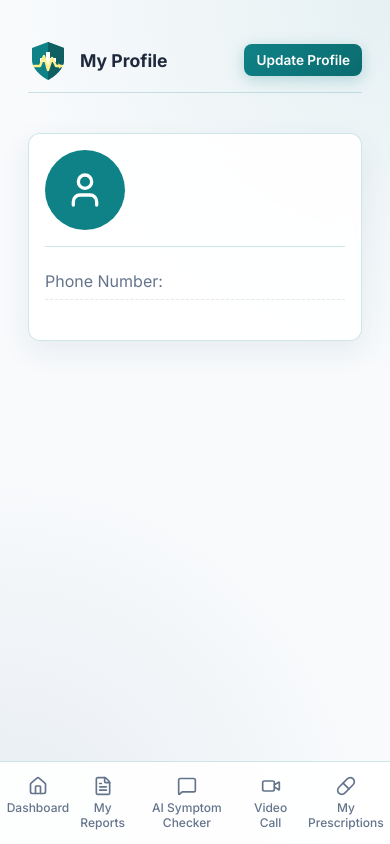
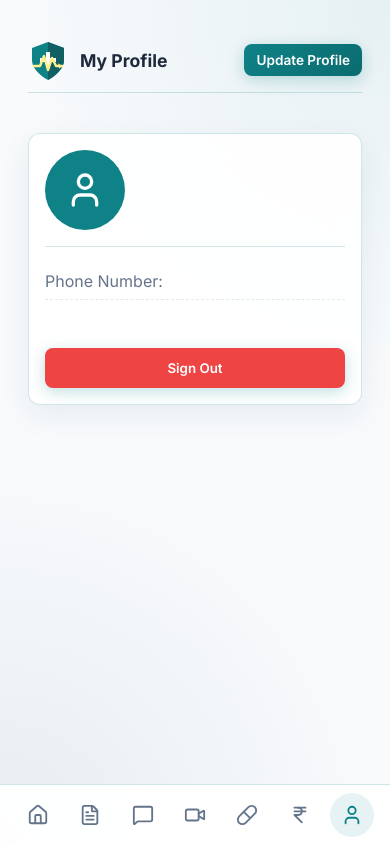
Before and after one commit to Srujan-Hannikeri/NeuroPlus-Guard, a React (Vite) app: page /profile in a window 390 px wide. Built offline with nearby package versions, Linux system fonts and the light colour scheme; no server answers.

Commit message:
Completely overhaul mobile bottom navigation bar and add logout to Profile

```diff
--- a/src/components/common/Sidebar.jsx
+++ b/src/components/common/Sidebar.jsx
@@ -58,7 +58,7 @@ const Sidebar = () => {
             className={({ isActive }) => `sidebar-item ${isActive ? 'active' : ''}`}
           >
             {item.icon}
-            {item.name}
+            <span className="sidebar-text">{item.name}</span>
           </NavLink>
         ))}
       </nav>
--- a/src/index.css
+++ b/src/index.css
@@ -199,17 +199,20 @@ body {
 
   .sidebar {
     width: 100%;
-    height: auto;
+    height: 60px;
     flex-direction: row;
     position: fixed;
     bottom: 0;
     top: auto;
     z-index: 100;
-    padding: 8px;
+    padding: 0 12px;
     border-right: none;
     border-top: 1px solid var(--glass-border);
     justify-content: space-around;
     align-items: center;
+    background: rgba(255, 255, 255, 0.95);
+    backdrop-filter: blur(12px);
+    -webkit-backdrop-filter: blur(12px);
   }
 
   /* Hide the NeuroPlus logo in bottom nav */
@@ -217,39 +220,40 @@ body {
     display: none !important;
   }
 
-  /* Make nav links compact */
+  /* Make nav links compact and fill width */
   .sidebar nav {
     flex-direction: row !important;
-    gap: 4px !important;
-    flex: unset !important;
+    width: 100%;
+    justify-content: space-around;
+    gap: 0 !important;
+    flex: 1 !important;
+  }
+
+  .sidebar-text {
+    display: none;
   }
 
   .sidebar-item {
-    flex-direction: column;
-    padding: 6px 8px;
-    gap: 4px;
-    font-size: 0.75rem;
-    min-width: 60px;
-    text-align: center;
+    padding: 10px;
+    border-radius: 50%;
+    min-width: 44px;
+    height: 44px;
+    display: flex;
+    align-items: center;
+    justify-content: center;
+    gap: 0;
+    transition: all 0.2s ease;
   }
 
   .sidebar-item svg {
     margin: 0 auto;
+    width: 22px;
+    height: 22px;
   }
 
-  /* Profile toggle in bottom nav */
+  /* Hide double profile button in mobile bottom nav */
   .sidebar > div:last-child {
-    margin-top: 0 !important;
-  }
-
-  .sidebar > div:last-child > div[style*="padding: 12px"] {
-    padding: 6px !important;
-    min-width: unset;
-  }
-
-  /* Hide user name and just show icon in bottom nav profile */
-  .sidebar > div:last-child > div[style*="padding: 12px"] > div > div:last-child {
-    display: none;
+    display: none !important;
   }
 
   .main-content {
--- a/src/pages/Profile.jsx
+++ b/src/pages/Profile.jsx
@@ -7,13 +7,18 @@ import { API_URL } from '../config';
 import { User } from 'lucide-react';
 
 const Profile = () => {
-  const { user, setUser } = useContext(AuthContext);
+  const { user, setUser, logout } = useContext(AuthContext);
   const navigate = useNavigate();
   const [upiId, setUpiId] = useState(user?.upiId || '');
   const [qrFile, setQrFile] = useState(null);
   const [profilePicFile, setProfilePicFile] = useState(null);
   const [loading, setLoading] = useState(false);
   const [isEditing, setIsEditing] = useState(false);
+
+  const handleLogout = () => {
+    logout();
+    navigate('/login');
+  };
 
   const handleUpdate = async (e) => {
     e.preventDefault();
@@ -183,6 +188,11 @@ const Profile = () => {
             </button>
           </div>
         )}
+        {!isEditing && (
+          <button onClick={handleLogout} className="btn-primary" style={{ width: '100%', marginTop: '24px', background: 'var(--error)' }}>
+            Sign Out
+          </button>
+        )}
       </div>
     </div>
   );
```
